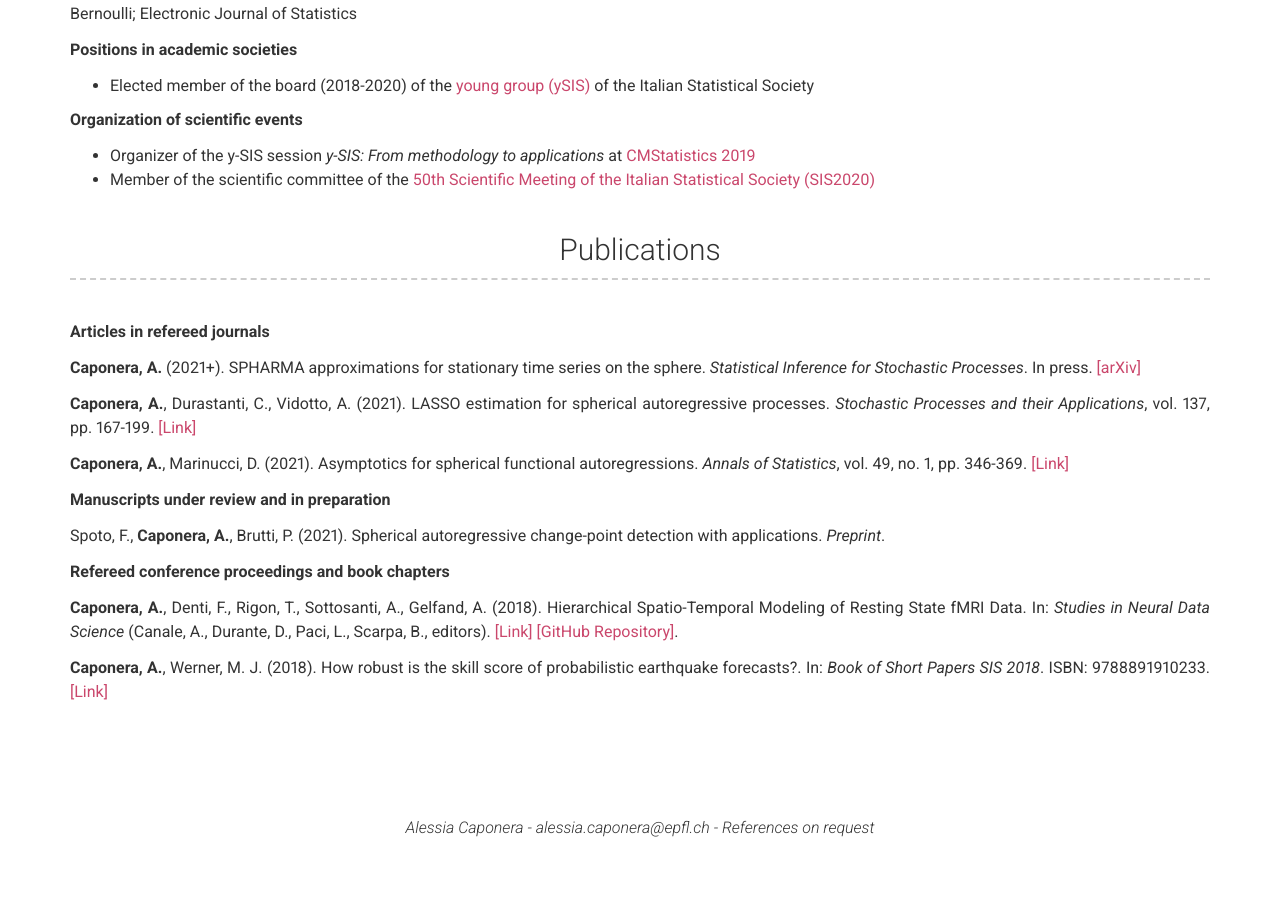
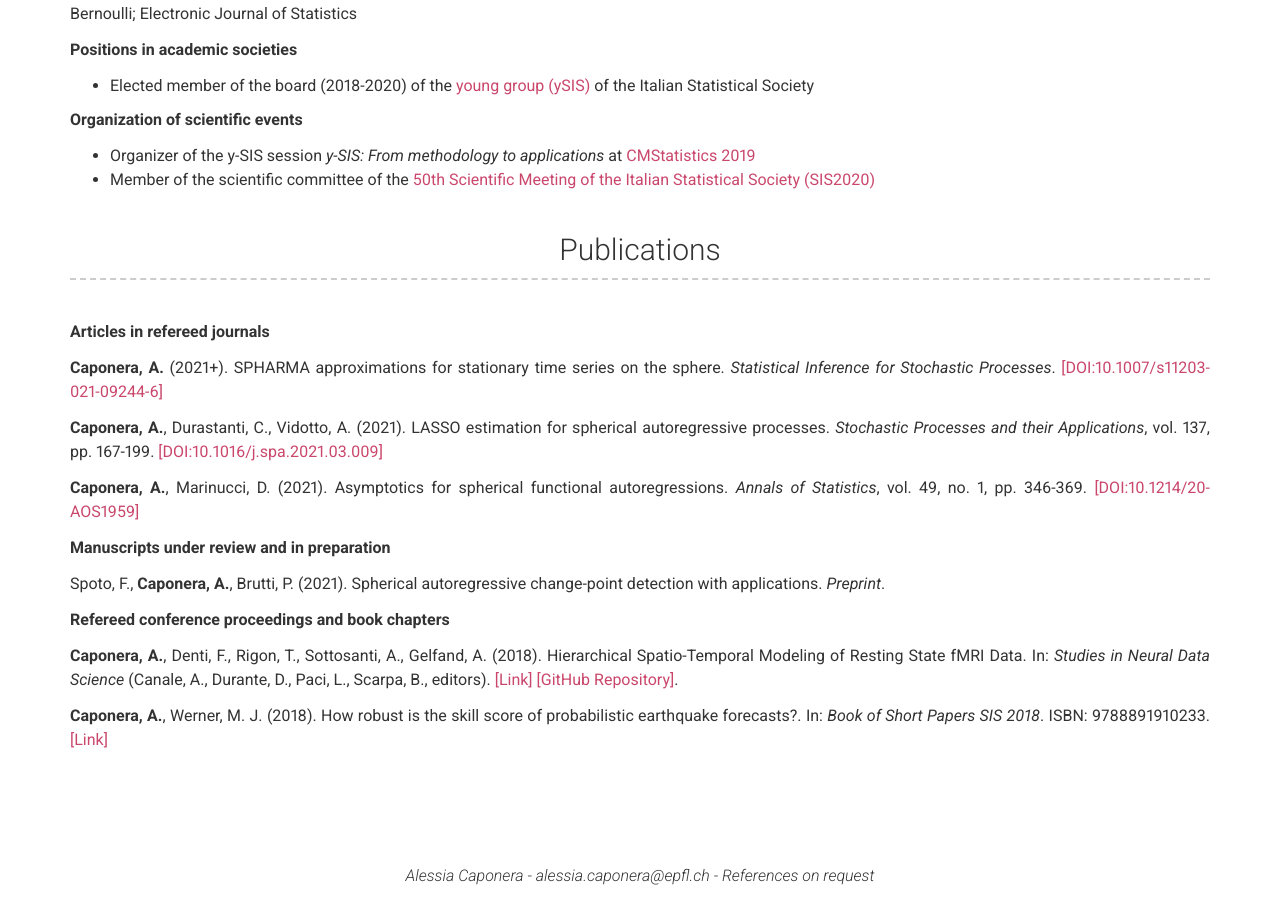
Before and after one commit to alessiacaponera/alessiacaponera.github.io, a Jekyll site: the page built from index.md, in a window 1280 px wide and 900 px high, scrolled down 1797 px. Built offline with Jekyll 4.4.1, drawn with Linux system fonts in a browser that asks for light colours; before the commit the page ends 2649 px from its top, so only the background shows below that.

Commit message:
Update _config.yml

```diff
--- a/_config.yml
+++ b/_config.yml
@@ -61,11 +61,11 @@ more_content: |
 
     **Articles in refereed journals**
 
-    **Caponera, A.** (2021+). SPHARMA approximations for stationary time series on the sphere. *Statistical Inference for Stochastic Processes*. In press. [[arXiv]](https://arxiv.org/pdf/2009.13189.pdf)
+    **Caponera, A.** (2021+). SPHARMA approximations for stationary time series on the sphere. *Statistical Inference for Stochastic Processes*. [[DOI:10.1007/s11203-021-09244-6]](https://doi.org/10.1007/s11203-021-09244-6)
 
-    **Caponera, A.**, Durastanti, C., Vidotto, A. (2021). LASSO estimation for spherical autoregressive processes. *Stochastic Processes and their Applications*, vol. 137, pp. 167-199. [[Link]](https://www.sciencedirect.com/science/article/pii/S0304414921000375)
+    **Caponera, A.**, Durastanti, C., Vidotto, A. (2021). LASSO estimation for spherical autoregressive processes. *Stochastic Processes and their Applications*, vol. 137, pp. 167-199. [[DOI:10.1016/j.spa.2021.03.009]](https://doi.org/10.1016/j.spa.2021.03.009)
 
-    **Caponera, A.**, Marinucci, D. (2021). Asymptotics for spherical functional autoregressions. *Annals of Statistics*, vol. 49, no. 1, pp. 346-369. [[Link]](https://projecteuclid.org/journals/annals-of-statistics/volume-49/issue-1/Asymptotics-for-spherical-functional-autoregressions/10.1214/20-AOS1959.short)
+    **Caponera, A.**, Marinucci, D. (2021). Asymptotics for spherical functional autoregressions. *Annals of Statistics*, vol. 49, no. 1, pp. 346-369. [[DOI:10.1214/20-AOS1959]](https://doi.org/10.1214/20-AOS1959)
 
     **Manuscripts under review and in preparation**
 
```
